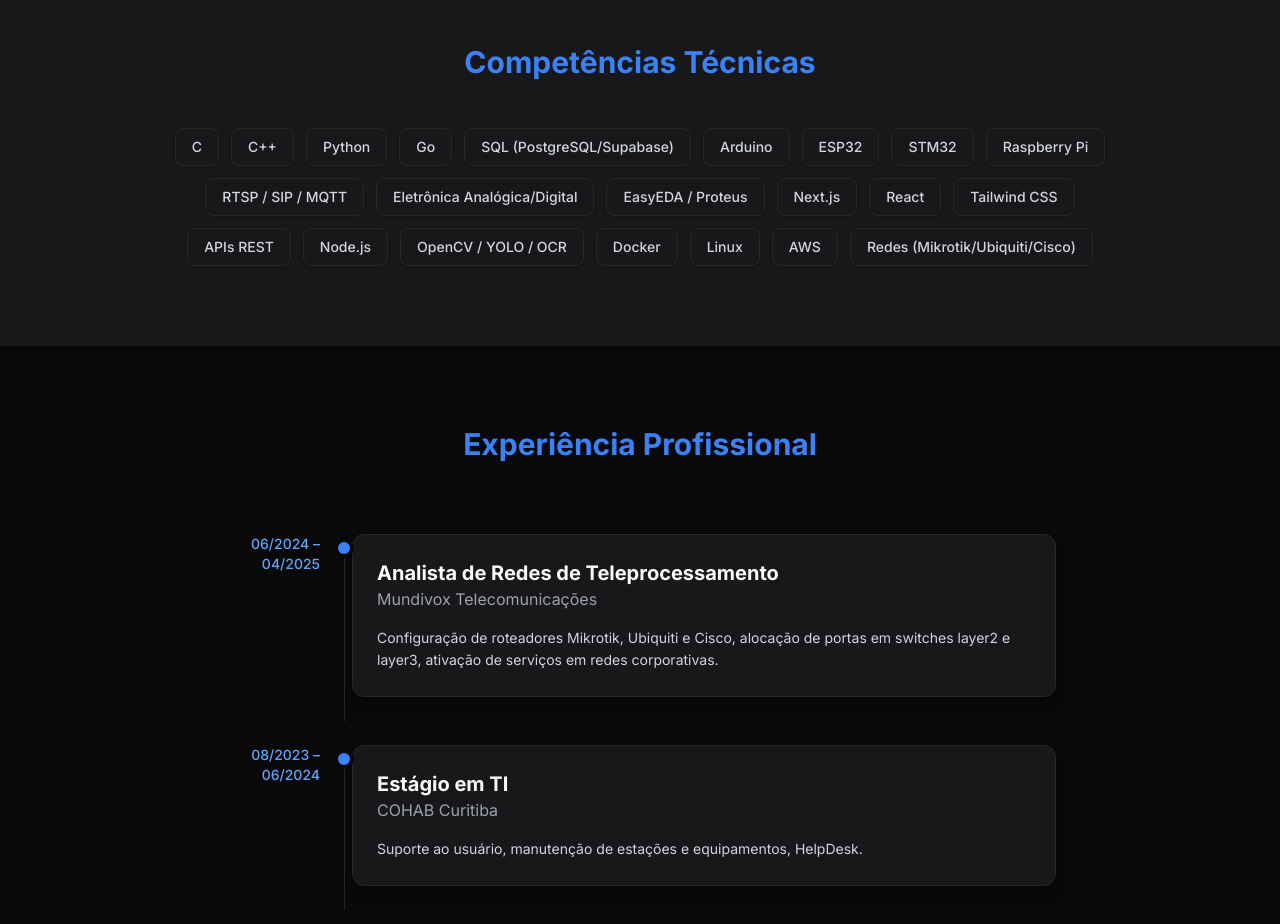
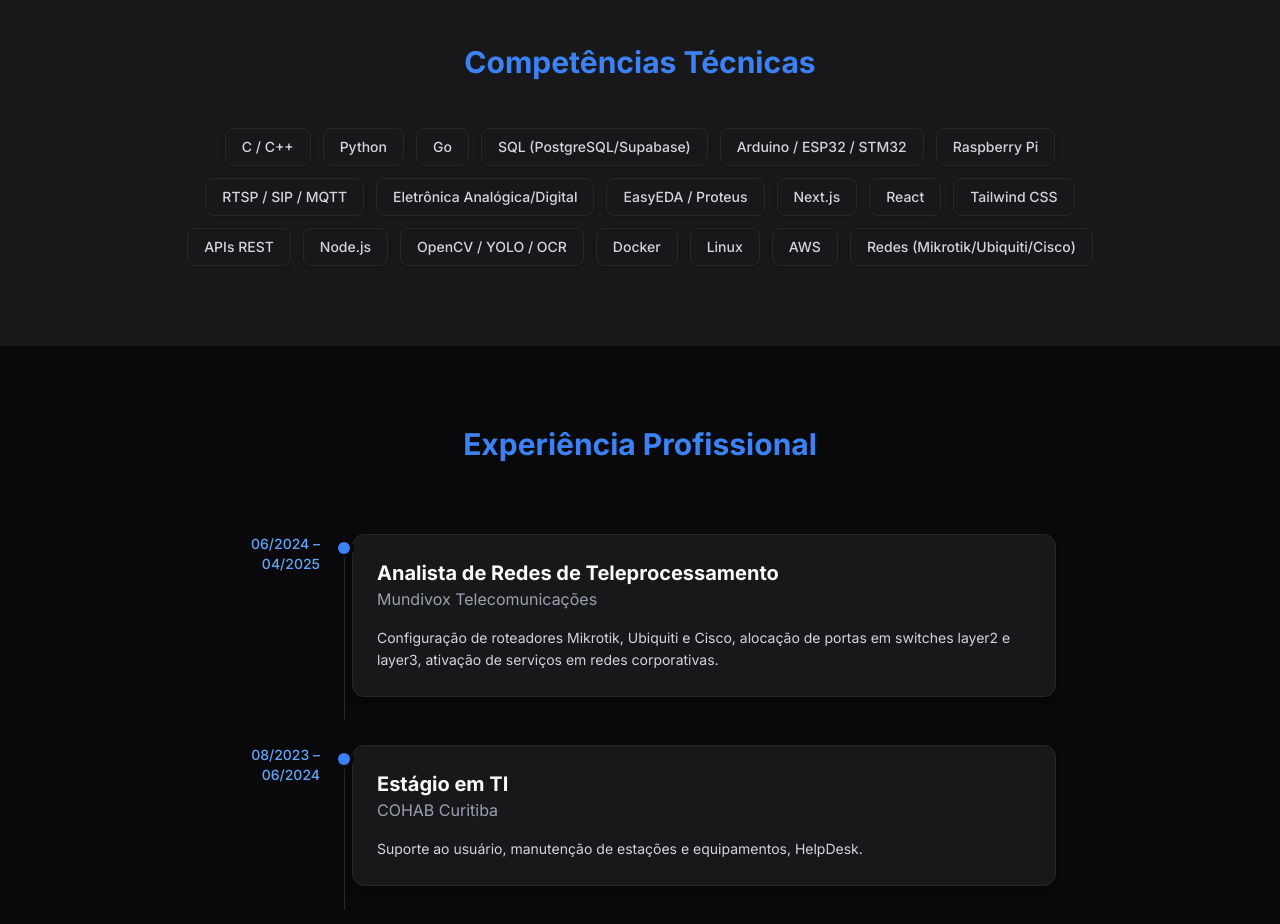
Before and after one commit to feruzin/portfolio, a Next.js app: page / in a window 1280 px wide. Shown: the part 2620-3544 px from the top of the page. Built offline with nearby package versions, Linux system fonts and the light colour scheme.

Commit message:
categorias

```diff
--- a/src/app/page.tsx
+++ b/src/app/page.tsx
@@ -6,14 +6,11 @@ import SkillBadge from "@/components/SkillBadge";
 
 export default function Home() {
   const skills = [
-    { name: "C", category: "Linguagens" },
-    { name: "C++", category: "Linguagens" },
+    { name: "C / C++", category: "Linguagens" },
     { name: "Python", category: "Linguagens" },
     { name: "Go", category: "Linguagens" },
     { name: "SQL (PostgreSQL/Supabase)", category: "Linguagens" },
-    { name: "Arduino", category: "IoT" },
-    { name: "ESP32", category: "IoT" },
-    { name: "STM32", category: "IoT" },
+    { name: "Arduino / ESP32 / STM32", category: "Microcontroladores" },
     { name: "Raspberry Pi", category: "IoT" },
     { name: "RTSP / SIP / MQTT", category: "Protocolos" },
     { name: "Eletrônica Analógica/Digital", category: "Hardware" },
```
